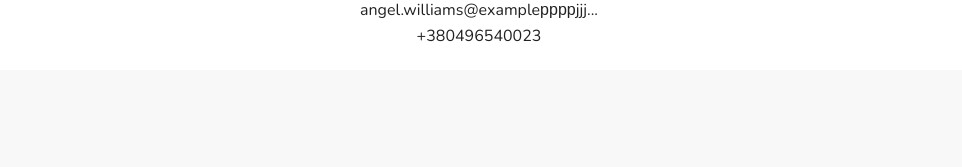
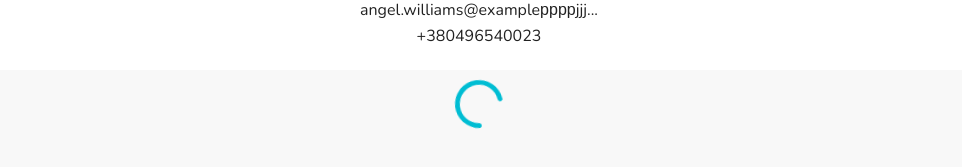
Before and after one commit to viamur/test-task-abz.agency, a React (Create React App) app: page / in a window 1280 px wide. Shown: the part 253-420 px from the top of the page, without its empty margins (161-1123 px from the left). Built offline with nearby package versions, Linux system fonts and the light colour scheme.

Commit message:
preloader done

```diff
--- a/src/components/App.js
+++ b/src/components/App.js
@@ -1,12 +1,14 @@
 import './App.scss';
 import Card from './Card/Card';
 import Header from './Header/Header';
+import Preloader from './Preloader/Preloader';
 
 function App() {
   return (
     <div className="App">
       <Header />
       <Card />
+      <Preloader />
     </div>
   );
 }
--- a/src/components/Header/Header.jsx
+++ b/src/components/Header/Header.jsx
@@ -10,7 +10,7 @@ const Header = () => {
     <header id="header" className={s.header}>
       <Container>
         <div className={s.wrap}>
-          <svg className={s.iconFavorite} aria-label="Add to favorite" height={26} width={104}>
+          <svg aria-label="logo" height={26} width={104}>
             <use href={sprite + '#icon-Logo'} />
           </svg>
           <nav>
--- a/src/components/ImageUser/ImageUser.jsx
+++ /dev/null
@@ -1,5 +0,0 @@
-import s from './ImageUser.module.scss';
-
-const ImageUser = () => {};
-
-export default ImageUser;
--- a/src/components/Preloader/Preloader.jsx
+++ b/src/components/Preloader/Preloader.jsx
@@ -1,5 +1,12 @@
+import svg from '../../images/icon/svg/preloader.svg';
 import s from './Preloader.module.scss';
 
-const Preloader = () => {};
+const Preloader = () => {
+  return (
+    <div className={s.wrap}>
+      <img src={svg} className={s.preloader} width={48} height={48} alt="preloader" />
+    </div>
+  );
+};
 
 export default Preloader;
--- a/src/components/Preloader/Preloader.module.scss
+++ b/src/components/Preloader/Preloader.module.scss
@@ -0,0 +1,22 @@
+.wrap {
+  padding: 10px;
+  display: flex;
+  align-items: center;
+  justify-content: center;
+}
+.preloader {
+  animation-name: spin;
+  animation-duration: 1s;
+  animation-timing-function: linear;
+  animation-iteration-count: infinite;
+}
+
+@keyframes spin {
+  0% {
+    transform: rotate(0deg);
+  }
+
+  100% {
+    transform: rotate(360deg);
+  }
+}
```
Also changed, not shown: src/components/ImageUser/ImageUser.module.scss (deleted), src/images/icon/sprite.svg, src/images/icon/svg/preloader.svg (added).
